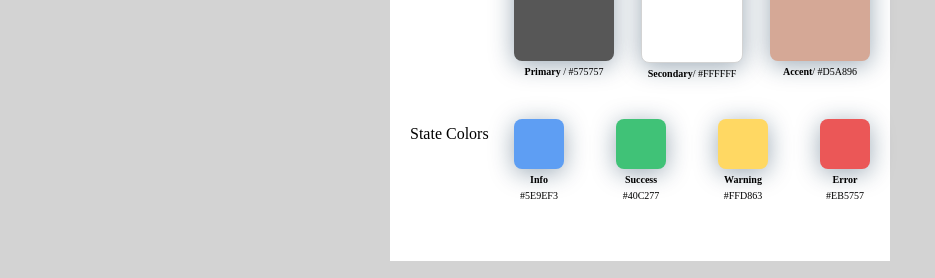
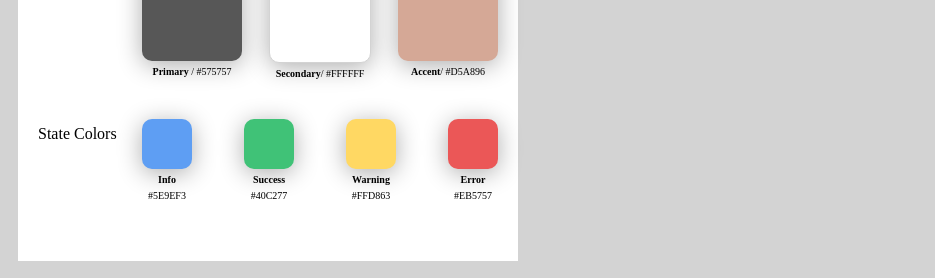
Before and after one commit to le-sonia/Portfolio-Style-Guide, a plain HTML site: page index.html in a window 1280 px wide. Shown: the part 189-467 px from the top of the page, without its empty margins (0-935 px from the left). Drawn offline with Linux system fonts and the light colour scheme.

Commit message:
before making changes

```diff
--- a/style.css
+++ b/style.css
@@ -13,7 +13,7 @@ body {
 .boxes {
     display: flex;
     flex-direction: column;
-    align-items: center;
+    align-items: flex-start;
 }
 
 .whiteBox {
@@ -70,8 +70,8 @@ width: 500px; */
     height: 50px;
     width: 50px;
     background-color: #575757;
-    border-radius: 8px;
-    box-shadow: 0px 4px 24px rgba(9,44,76,0.4);
+    border-radius: 10px;
+    box-shadow: 0px 4px 24px rgba(0, 0, 0, 0.32);
 }
 
 .colorLabel .primary {
```
Also changed, not shown: index.html (+3 -1 lines).
